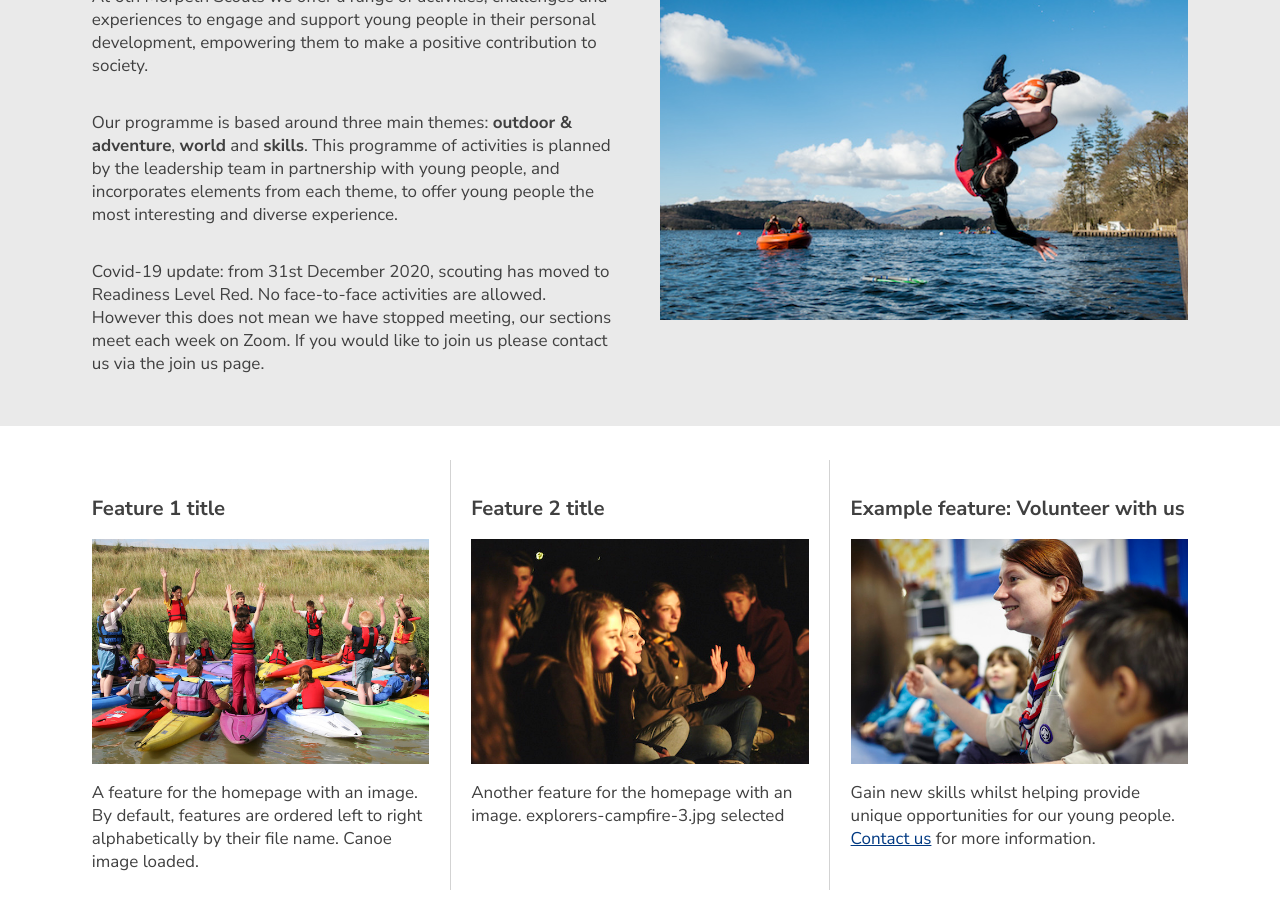
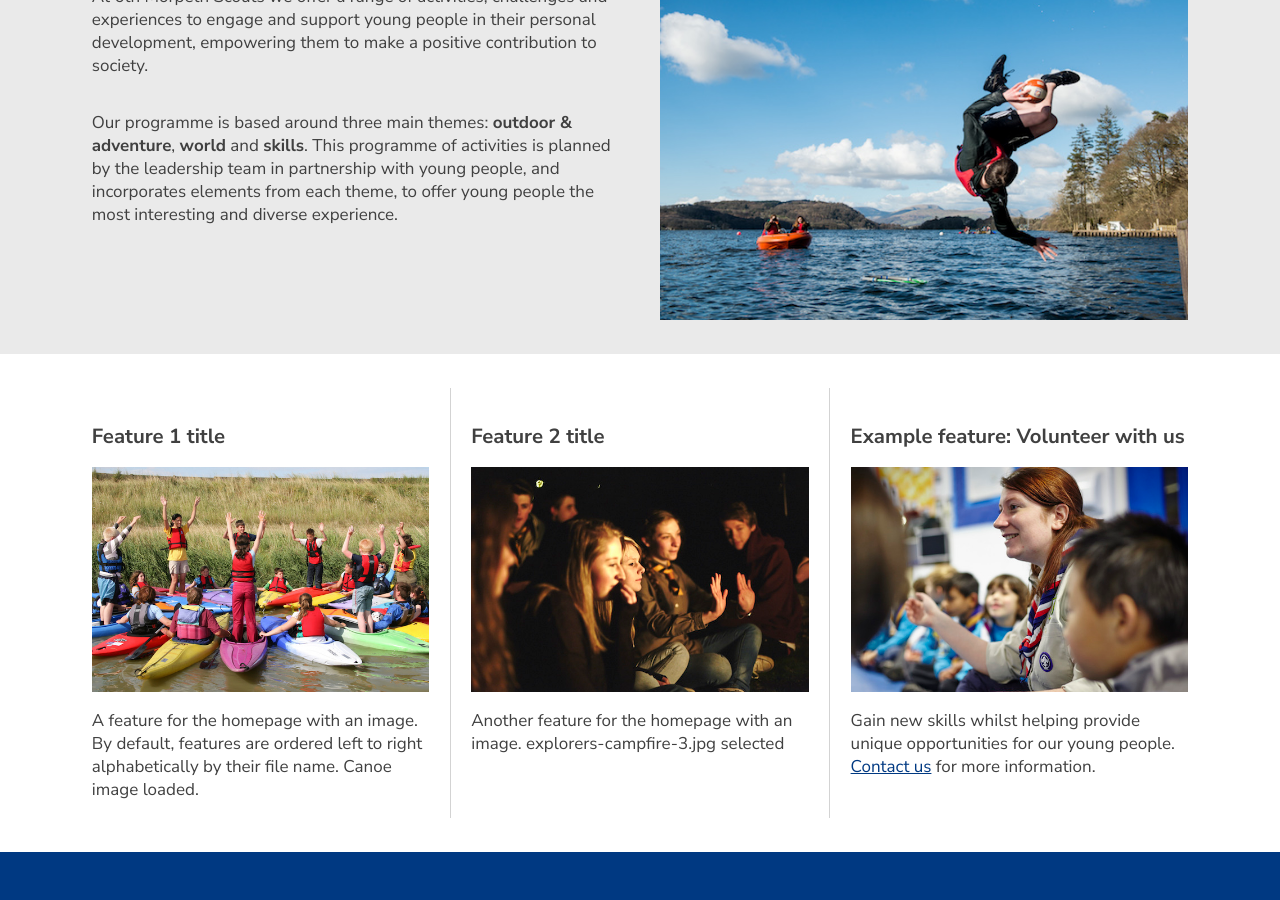
Before and after one commit to lizm696/6ms, a Jekyll site: the page built from index.md, in a window 1280 px wide and 900 px high, scrolled down 946 px. Built offline with Jekyll 4.4.1, drawn with Linux system fonts in a browser that asks for light colours; a script that is not in the unit is left out; comment, search, counter and statistics services are not loaded.

Commit message:
Update Pages “home”

```diff
--- a/_data/home.yml
+++ b/_data/home.yml
@@ -14,7 +14,4 @@ intro:
 
 
     Our programme is based around three main themes: **outdoor & adventure**, **world** and **skills**. This programme of activities is planned by the leadership team in partnership with young people, and incorporates elements from each theme, to offer young people the most interesting and diverse experience.
-
-
-    Covid-19 update: from 31st December 2020, scouting has moved to Readiness Level Red. No face-to-face activities are allowed. However this does not mean we have stopped meeting, our sections meet each week on Zoom. If you would like to join us please contact us via the join us page.
   image: images/scout-jumping-into-lake.jpg
```
